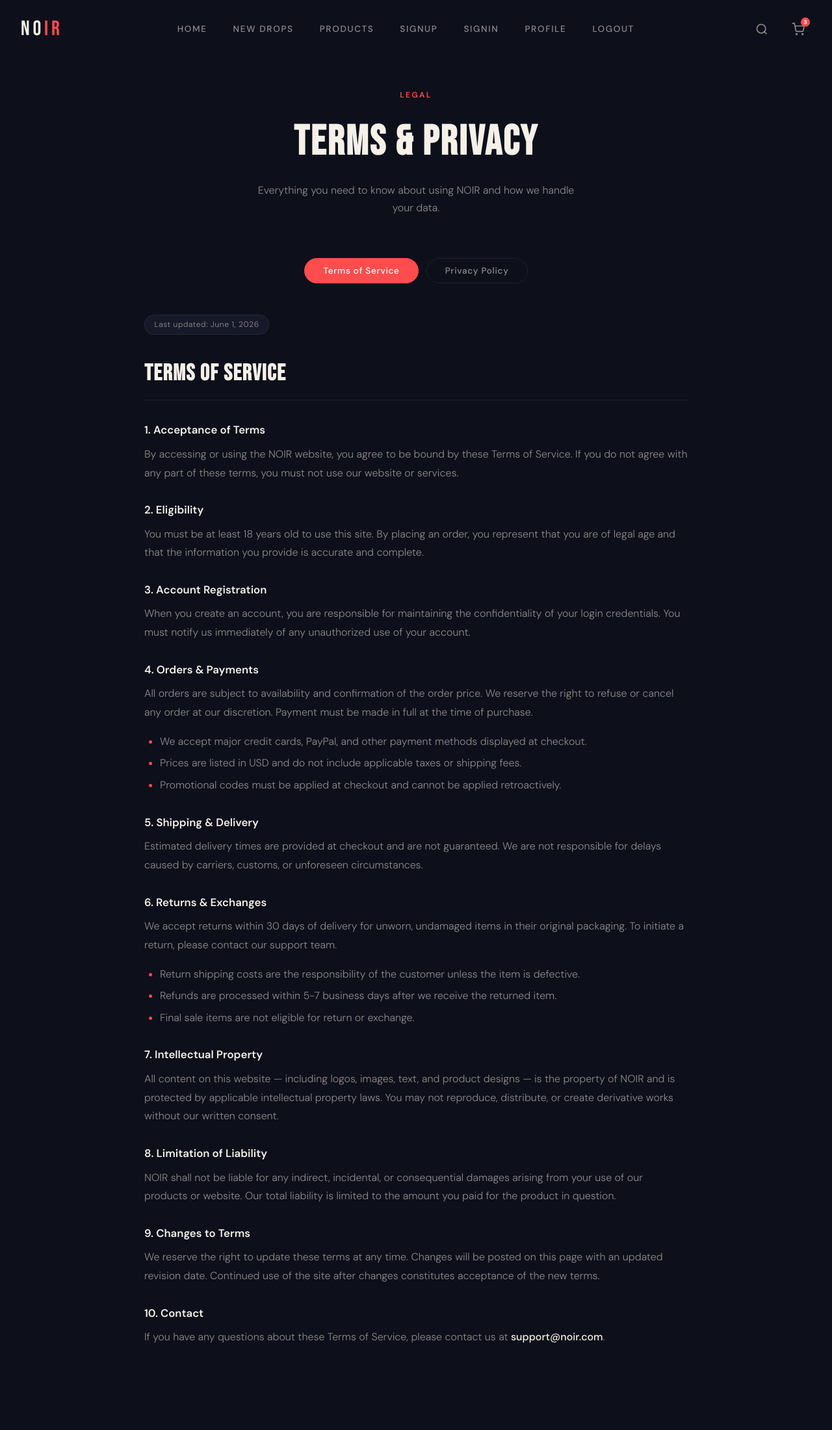
After one commit to Mack-0409/django-ecommerce-project, a Django app: page /legal/ in a window 1280 px wide. The commit adds this page. Shown: the whole page at 65% size. Run offline with Django 5.2, Linux system fonts and the light colour scheme.

Commit message:
legal page

```diff
--- /dev/null
+++ b/E-com/myproject/authen/static/CSS/legal.css
@@ -0,0 +1,231 @@
+/* ============================================
+       1.  ROOT VARIABLES & GLOBAL RESET
+       ============================================ */
+    :root {
+      --bg:         #0D0F1A;
+      --card:       #161928;
+      --card2:      #1E2135;
+      --text:       #F5F0E8;
+      --muted:      rgba(245, 240, 232, 0.55);
+      --accent:     #FF4D4D;
+      --gold:       #C9A96E;
+      --border:     rgba(255, 255, 255, 0.07);
+      --ff-display: 'Bebas Neue', sans-serif;
+      --ff-body:    'DM Sans', sans-serif;
+      --ease-out:   cubic-bezier(0.16, 1, 0.3, 1);
+      --ease-smooth: cubic-bezier(0.22, 1, 0.36, 1);
+    }
+
+    *, *::before, *::after {
+      margin: 0;
+      padding: 0;
+      box-sizing: border-box;
+    }
+
+    html {
+      scroll-behavior: smooth;
+    }
+
+    body {
+      background: var(--bg);
+      color: var(--text);
+      font-family: var(--ff-body);
+      font-weight: 300;
+      line-height: 1.6;
+      overflow-x: hidden;
+      -webkit-font-smoothing: antialiased;
+    }
+
+    img { display: block; max-width: 100%; }
+
+    a {
+      text-decoration: none;
+      color: inherit;
+    }
+
+    button {
+      background: none;
+      border: none;
+      cursor: pointer;
+      color: inherit;
+    }
+
+    ::-webkit-scrollbar { width: 6px; }
+    ::-webkit-scrollbar-track { background: var(--bg); }
+    ::-webkit-scrollbar-thumb { background: var(--card2); border-radius: 3px; }
+    ::-webkit-scrollbar-thumb:hover { background: var(--muted); }
+
+    ::selection {
+      background: var(--accent);
+      color: #fff;
+    }
+
+    /* ============================================
+       3.  LEGAL PAGE
+       ============================================ */
+    .legal-page {
+      max-width: 900px;
+      margin: 0 auto;
+      padding: 8rem 2rem 5rem;
+    }
+
+    .legal-header {
+      margin-bottom: 4rem;
+      text-align: center;
+    }
+
+    .legal-header .section-eyebrow {
+      font-size: 0.75rem;
+      font-weight: 600;
+      letter-spacing: 0.2em;
+      text-transform: uppercase;
+      color: var(--accent);
+      margin-bottom: 12px;
+    }
+
+    .legal-header .section-label {
+      font-family: var(--ff-display);
+      font-size: clamp(2.5rem, 5vw, 4rem);
+      letter-spacing: 0.04em;
+    }
+
+    .legal-header p {
+      color: var(--muted);
+      max-width: 500px;
+      margin: 0.5rem auto 0;
+      line-height: 1.7;
+    }
+
+    /* Tab switcher */
+    .tab-switcher {
+      display: flex;
+      justify-content: center;
+      gap: 12px;
+      margin-bottom: 3rem;
+      flex-wrap: wrap;
+    }
+
+    .tab-btn {
+      background: none;
+      border: 1px solid var(--border);
+      color: var(--muted);
+      padding: 10px 28px;
+      border-radius: 100px;
+      font-family: var(--ff-body);
+      font-size: 0.85rem;
+      font-weight: 500;
+      cursor: pointer;
+      transition: 0.2s;
+      letter-spacing: 0.05em;
+    }
+
+    .tab-btn:hover {
+      border-color: rgba(255, 255, 255, 0.2);
+      color: var(--text);
+    }
+
+    .tab-btn.active {
+      background: var(--accent);
+      border-color: var(--accent);
+      color: #fff;
+    }
+
+    /* Section blocks */
+    .legal-section {
+      margin-bottom: 3rem;
+    }
+
+    .legal-section:not(.active) {
+      display: none;
+    }
+
+    .legal-section h2 {
+      font-family: var(--ff-display);
+      font-size: clamp(1.6rem, 3vw, 2.2rem);
+      letter-spacing: 0.04em;
+      margin-bottom: 2rem;
+      padding-bottom: 0.75rem;
+      border-bottom: 1px solid var(--border);
+    }
+
+    .legal-section h3 {
+      font-size: 1.05rem;
+      font-weight: 600;
+      margin-top: 1.8rem;
+      margin-bottom: 0.6rem;
+      color: var(--text);
+    }
+
+    .legal-section p {
+      color: var(--muted);
+      line-height: 1.8;
+      margin-bottom: 1rem;
+    }
+
+    .legal-section ul {
+      margin: 0.5rem 0 1.5rem 1.5rem;
+    }
+
+    .legal-section ul li {
+      color: var(--muted);
+      line-height: 1.8;
+      margin-bottom: 0.3rem;
+    }
+
+    .legal-section ul li::marker {
+      color: var(--accent);
+    }
+
+    .legal-section strong {
+      color: var(--text);
+      font-weight: 500;
+    }
+
+    .last-updated {
+      display: inline-block;
+      font-size: 0.75rem;
+      color: var(--muted);
+      background: var(--card);
+      border: 1px solid var(--border);
+      padding: 0.3rem 0.9rem;
+      border-radius: 100px;
+      letter-spacing: 0.05em;
+      margin-bottom: 2rem;
+    }
+
+    /* ============================================
+       6.  BACK TO TOP
+       ============================================ */
+    .back-to-top {
+      position: fixed;
+      bottom: 28px;
+      left: 28px;
+      z-index: 99;
+      width: 44px;
+      height: 44px;
+      border-radius: 50%;
+      background: var(--card2);
+      border: 1px solid var(--border);
+      color: var(--text);
+      font-size: 1.2rem;
+      display: flex;
+      align-items: center;
+      justify-content: center;
+      cursor: pointer;
+      transition: 0.3s;
+      opacity: 0;
+      transform: translateY(20px);
+      pointer-events: none;
+    }
+
+    .back-to-top.visible {
+      opacity: 1;
+      transform: translateY(0);
+      pointer-events: auto;
+    }
+
+    .back-to-top:hover {
+      background: var(--accent);
+      border-color: var(--accent);
+      transform: translateY(-3px);
+    }
--- /dev/null
+++ b/E-com/myproject/authen/templates/legal.html
@@ -0,0 +1,129 @@
+{% extends 'main.html' %}
+
+{% block content %}
+{% load static %}
+    <!DOCTYPE html>
+    <html lang="en">
+        <head>
+        <meta charset="UTF-8">
+        <meta name="viewport" content="width=device-width, initial-scale=1.0">
+        <title>Legal — NOIR</title>
+        <link rel="preconnect" href="https://fonts.googleapis.com">
+        <link rel="preconnect" href="https://fonts.gstatic.com" crossorigin>
+        <link href="https://fonts.googleapis.com/css2?family=Bebas+Neue&family=DM+Sans:wght@300;500;600&display=swap" rel="stylesheet">
+        <link rel="stylesheet" href="{% static 'CSS/legal.css' %}">
+    </head>
+    <body>
+        <main class="legal-page">
+
+        <div class="legal-header">
+        <p class="section-eyebrow">Legal</p>
+        <h1 class="section-label">Terms & Privacy</h1>
+        <p>Everything you need to know about using NOIR and how we handle your data.</p>
+        </div>
+
+        <!-- Tabs -->
+        <div class="tab-switcher">
+        <button class="tab-btn active" data-tab="terms">Terms of Service</button>
+        <button class="tab-btn" data-tab="privacy">Privacy Policy</button>
+        </div>
+
+        <!-- ===== TERMS OF SERVICE ===== -->
+        <section class="legal-section active" id="terms">
+        <span class="last-updated">Last updated: June 1, 2026</span>
+        <h2>Terms of Service</h2>
+
+        <h3>1. Acceptance of Terms</h3>
+        <p>By accessing or using the NOIR website, you agree to be bound by these Terms of Service. If you do not agree with any part of these terms, you must not use our website or services.</p>
+
+        <h3>2. Eligibility</h3>
+        <p>You must be at least 18 years old to use this site. By placing an order, you represent that you are of legal age and that the information you provide is accurate and complete.</p>
+
+        <h3>3. Account Registration</h3>
+        <p>When you create an account, you are responsible for maintaining the confidentiality of your login credentials. You must notify us immediately of any unauthorized use of your account.</p>
+
+        <h3>4. Orders & Payments</h3>
+        <p>All orders are subject to availability and confirmation of the order price. We reserve the right to refuse or cancel any order at our discretion. Payment must be made in full at the time of purchase.</p>
+        <ul>
+            <li>We accept major credit cards, PayPal, and other payment methods displayed at checkout.</li>
+            <li>Prices are listed in USD and do not include applicable taxes or shipping fees.</li>
+            <li>Promotional codes must be applied at checkout and cannot be applied retroactively.</li>
+        </ul>
+
+        <h3>5. Shipping & Delivery</h3>
+        <p>Estimated delivery times are provided at checkout and are not guaranteed. We are not responsible for delays caused by carriers, customs, or unforeseen circumstances.</p>
+
+        <h3>6. Returns & Exchanges</h3>
+        <p>We accept returns within 30 days of delivery for unworn, undamaged items in their original packaging. To initiate a return, please contact our support team.</p>
+        <ul>
+            <li>Return shipping costs are the responsibility of the customer unless the item is defective.</li>
+            <li>Refunds are processed within 5-7 business days after we receive the returned item.</li>
+            <li>Final sale items are not eligible for return or exchange.</li>
+        </ul>
+
+        <h3>7. Intellectual Property</h3>
+        <p>All content on this website — including logos, images, text, and product designs — is the property of NOIR and is protected by applicable intellectual property laws. You may not reproduce, distribute, or create derivative works without our written consent.</p>
+
+        <h3>8. Limitation of Liability</h3>
+        <p>NOIR shall not be liable for any indirect, incidental, or consequential damages arising from your use of our products or website. Our total liability is limited to the amount you paid for the product in question.</p>
+
+        <h3>9. Changes to Terms</h3>
+        <p>We reserve the right to update these terms at any time. Changes will be posted on this page with an updated revision date. Continued use of the site after changes constitutes acceptance of the new terms.</p>
+
+        <h3>10. Contact</h3>
+        <p>If you have any questions about these Terms of Service, please contact us at <strong>support@noir.com</strong>.</p>
+        </section>
+
+         <!-- ===== PRIVACY POLICY ===== -->
+        <section class="legal-section" id="privacy">
+        <span class="last-updated">Last updated: June 1, 2026</span>
+        <h2>Privacy Policy</h2>
+
+        <h3>1. Information We Collect</h3>
+        <p>We collect information you provide directly to us, such as your name, email address, shipping address, and payment details when you make a purchase or create an account.</p>
+        <p>We also automatically collect certain information when you visit our site, including your IP address, browser type, device information, and browsing behavior through cookies and similar technologies.</p>
+
+        <h3>2. How We Use Your Information</h3>
+        <p>We use your information to process orders, communicate with you about your purchases, send promotional materials (with your consent), improve our website, and comply with legal obligations.</p>
+
+        <h3>3. Payment Processing</h3>
+        <p>We do not store full credit card numbers. All payment processing is handled securely by third-party payment processors who comply with PCI-DSS standards.</p>
+
+        <h3>4. Cookies</h3>
+        <p>We use cookies to enhance your browsing experience, remember your preferences, and analyze site traffic. You can control cookie settings through your browser preferences.</p>
+        <ul>
+            <li><strong>Essential cookies</strong> — required for the site to function properly.</li>
+            <li><strong>Analytics cookies</strong> — help us understand how visitors interact with our site.</li>
+            <li><strong>Marketing cookies</strong> — used to deliver relevant advertisements.</li>
+        </ul>
+
+        <h3>5. Data Sharing</h3>
+        <p>We do not sell your personal information to third parties. We may share your information with trusted service providers (e.g., shipping carriers, payment processors) who are bound by confidentiality agreements.</p>
+
+        <h3>6. Data Retention</h3>
+        <p>We retain your personal data for as long as your account is active or as needed to provide you with services. We will delete or anonymize your data upon request, subject to legal retention requirements.</p>
+
+        <h3>7. Your Rights</h3>
+        <p>Depending on your jurisdiction, you may have the right to access, correct, delete, or port your personal data. You may also opt out of marketing communications at any time by clicking the unsubscribe link in our emails.</p>
+
+        <h3>8. Security</h3>
+        <p>We implement industry-standard security measures — including SSL encryption, firewalls, and access controls — to protect your personal information against unauthorized access or disclosure.</p>
+
+        <h3>9. Third-Party Links</h3>
+        <p>Our website may contain links to third-party sites. We are not responsible for the privacy practices or content of those sites. We encourage you to review their privacy policies before providing any personal information.</p>
+
+        <h3>10. Changes to This Policy</h3>
+        <p>We may update this Privacy Policy from time to time. We will notify you of any material changes by posting the new policy on this page and updating the "Last updated" date.</p>
+
+        <h3>11. Contact</h3>
+        <p>If you have any questions or concerns about this Privacy Policy, please reach out to us at <strong>privacy@noir.com</strong>.</p>
+        </section>
+
+    </main>
+
+    <button class="back-to-top" id="backToTop" aria-label="Back to top">⬆</button>
+    </body>
+    </html>
+
+
+{% endblock %}
--- a/E-com/myproject/authen/templates/register.html
+++ b/E-com/myproject/authen/templates/register.html
@@ -85,7 +85,7 @@
       </div>
 
       <p class="terms-text">
-        By signing up, you agree to our <a href="#">Terms of Service</a> and <a href="#">Privacy Policy</a>.
+        By signing up, you agree to our <a href="{% url 'legal' %}">Terms of Service</a> and <a href="{% url 'legal' %}">Privacy Policy</a>.
       </p>
 
       <p class="auth-footer">
--- a/E-com/myproject/authen/urls.py
+++ b/E-com/myproject/authen/urls.py
@@ -7,4 +7,5 @@ urlpatterns = [
     path('register/', register, name='register'),
     path('forgot_pasw/', forgot_pasw, name='forgot_pasw'),
     path('update/', update, name='update'),
+    path('legal/', legal, name='legal')
 ]
--- a/E-com/myproject/authen/views.py
+++ b/E-com/myproject/authen/views.py
@@ -82,6 +82,9 @@ def update(request):
         return redirect('profile')
     return render(request, 'update.html', {'data':user})
 
+
+def legal(request):
+    return render(request, 'legal.html')
 '''
 profile data show user imcluding images
 '''
```
